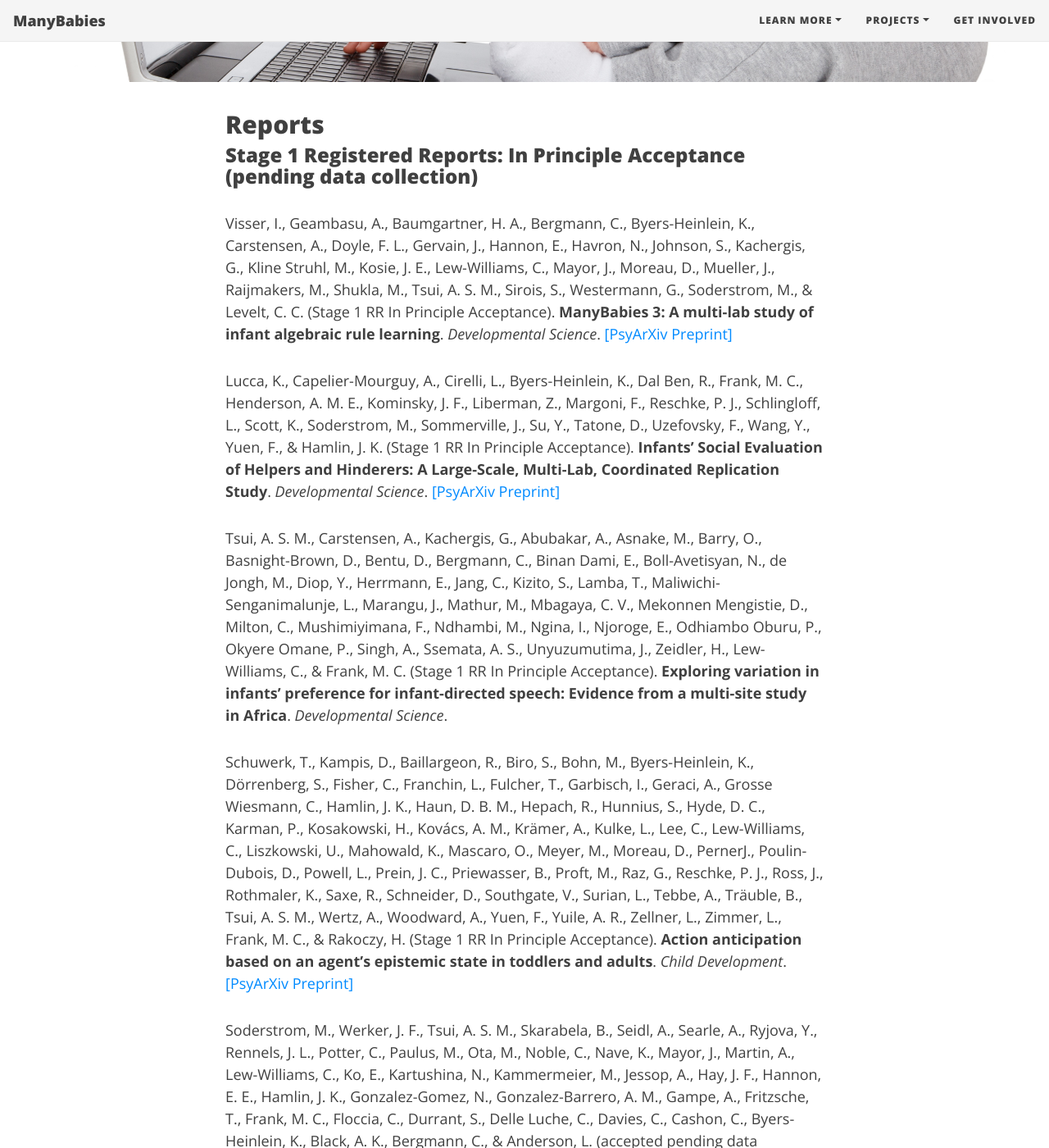
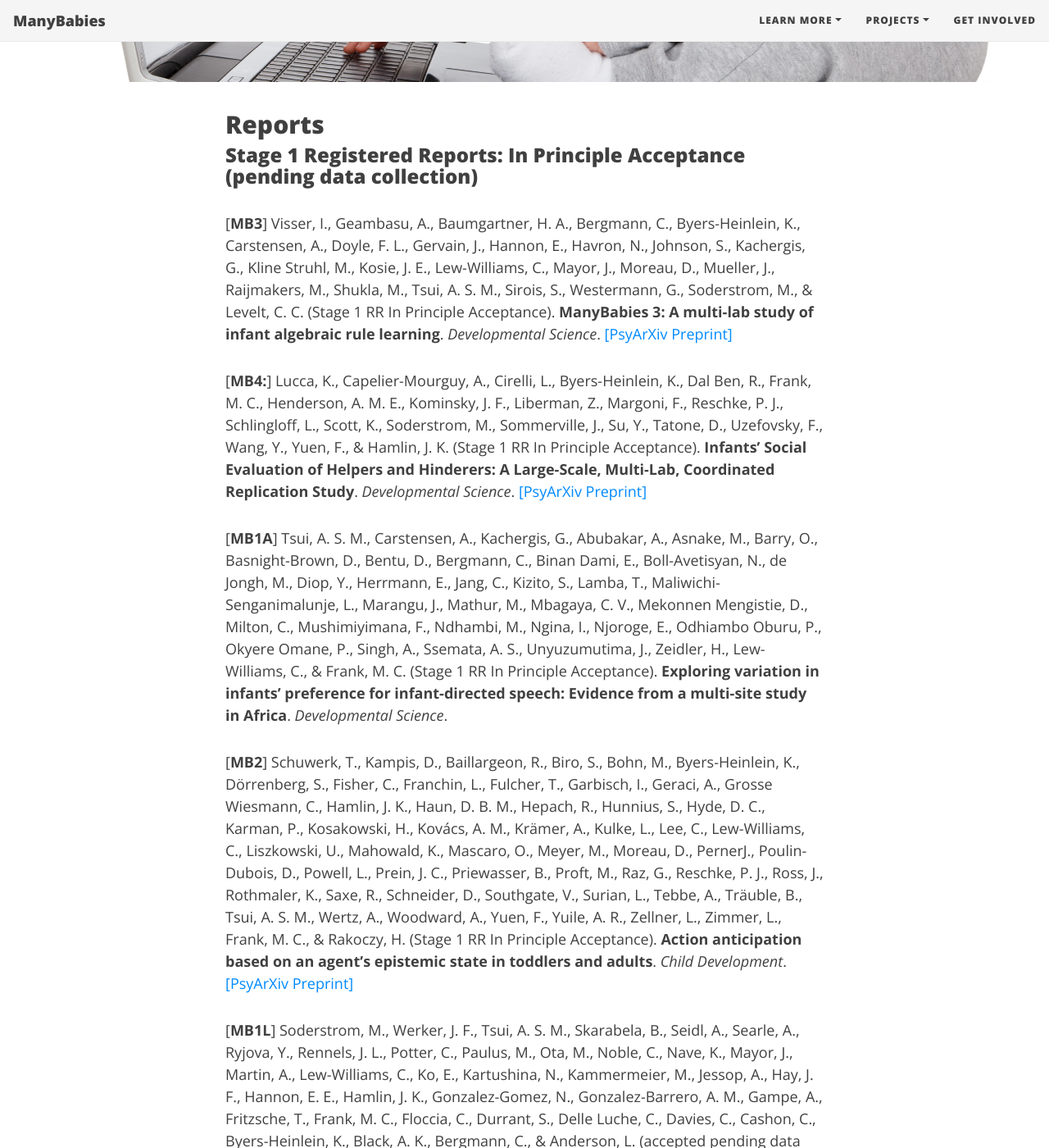
Before and after one commit to manybabies/manybabies.github.io, a Jekyll site: the page built from publications.md, in a window 1280 px wide and 1400 px high, scrolled down 387 px. Shown: the whole window at 82% size. Built offline with Jekyll 4.4.1, drawn with Linux system fonts in a browser that asks for light colours; nearby versions of some CDN libraries; some web fonts are replaced; some of the changed text lies outside the part shown.

Commit message:
Update publications.md

```diff
--- a/publications.md
+++ b/publications.md
@@ -15,27 +15,27 @@
 ## Reports
 
 ### Stage 1 Registered Reports: In Principle Acceptance (pending data collection)
-Visser, I., Geambasu, A., Baumgartner, H. A., Bergmann, C., Byers-Heinlein, K., Carstensen, A., Doyle, F. L., Gervain, J., Hannon, E., Havron, N., Johnson, S., Kachergis, G., Kline Struhl, M., Kosie, J. E., Lew-Williams, C., Mayor, J., Moreau, D., Mueller, J., Raijmakers, M., Shukla, M., Tsui, A. S. M., Sirois, S., Westermann, G., Soderstrom, M., & Levelt, C. C. (Stage 1 RR In Principle Acceptance). **ManyBabies 3: A multi-lab study of infant algebraic rule learning**. _Developmental Science_. [[PsyArXiv Preprint]](https://psyarxiv.com/aex7v/)
+[**MB3**] Visser, I., Geambasu, A., Baumgartner, H. A., Bergmann, C., Byers-Heinlein, K., Carstensen, A., Doyle, F. L., Gervain, J., Hannon, E., Havron, N., Johnson, S., Kachergis, G., Kline Struhl, M., Kosie, J. E., Lew-Williams, C., Mayor, J., Moreau, D., Mueller, J., Raijmakers, M., Shukla, M., Tsui, A. S. M., Sirois, S., Westermann, G., Soderstrom, M., & Levelt, C. C. (Stage 1 RR In Principle Acceptance). **ManyBabies 3: A multi-lab study of infant algebraic rule learning**. _Developmental Science_. [[PsyArXiv Preprint]](https://psyarxiv.com/aex7v/)
 
-Lucca, K., Capelier-Mourguy, A., Cirelli, L., Byers-Heinlein, K., Dal Ben, R., Frank, M. C., Henderson, A. M. E., Kominsky, J. F., Liberman, Z., Margoni, F., Reschke, P. J., Schlingloff, L., Scott, K., Soderstrom, M., Sommerville, J., Su, Y., Tatone, D., Uzefovsky, F., Wang, Y., Yuen, F., & Hamlin, J. K. (Stage 1 RR In Principle Acceptance). **Infants’ Social Evaluation of Helpers and Hinderers: A Large-Scale, Multi-Lab, Coordinated Replication Study**. _Developmental Science_. [[PsyArXiv Preprint]](https://psyarxiv.com/qhxkm)
+[**MB4:**] Lucca, K., Capelier-Mourguy, A., Cirelli, L., Byers-Heinlein, K., Dal Ben, R., Frank, M. C., Henderson, A. M. E., Kominsky, J. F., Liberman, Z., Margoni, F., Reschke, P. J., Schlingloff, L., Scott, K., Soderstrom, M., Sommerville, J., Su, Y., Tatone, D., Uzefovsky, F., Wang, Y., Yuen, F., & Hamlin, J. K. (Stage 1 RR In Principle Acceptance). **Infants’ Social Evaluation of Helpers and Hinderers: A Large-Scale, Multi-Lab, Coordinated Replication Study**. _Developmental Science_. [[PsyArXiv Preprint]](https://psyarxiv.com/qhxkm)
 
-Tsui, A. S. M., Carstensen, A., Kachergis, G., Abubakar, A., Asnake, M., Barry, O., Basnight-Brown, D., Bentu, D., Bergmann, C., Binan Dami, E., Boll-Avetisyan, N., de Jongh, M., Diop, Y., Herrmann, E., Jang, C., Kizito, S., Lamba, T., Maliwichi-Senganimalunje, L., Marangu, J., Mathur, M., Mbagaya, C. V., Mekonnen Mengistie, D., Milton, C., Mushimiyimana, F., Ndhambi, M., Ngina, I., Njoroge, E., Odhiambo Oburu, P., Okyere Omane, P., Singh, A., Ssemata, A. S., Unyuzumutima, J., Zeidler, H., Lew-Williams, C., & Frank, M. C. (Stage 1 RR In Principle Acceptance). **Exploring variation in infants’ preference for infant-directed speech: Evidence from a multi-site study in Africa**. _Developmental Science_.
+[**MB1A**] Tsui, A. S. M., Carstensen, A., Kachergis, G., Abubakar, A., Asnake, M., Barry, O., Basnight-Brown, D., Bentu, D., Bergmann, C., Binan Dami, E., Boll-Avetisyan, N., de Jongh, M., Diop, Y., Herrmann, E., Jang, C., Kizito, S., Lamba, T., Maliwichi-Senganimalunje, L., Marangu, J., Mathur, M., Mbagaya, C. V., Mekonnen Mengistie, D., Milton, C., Mushimiyimana, F., Ndhambi, M., Ngina, I., Njoroge, E., Odhiambo Oburu, P., Okyere Omane, P., Singh, A., Ssemata, A. S., Unyuzumutima, J., Zeidler, H., Lew-Williams, C., & Frank, M. C. (Stage 1 RR In Principle Acceptance). **Exploring variation in infants’ preference for infant-directed speech: Evidence from a multi-site study in Africa**. _Developmental Science_.
 
-Schuwerk, T., Kampis, D., Baillargeon, R., Biro, S., Bohn, M., Byers-Heinlein, K., Dörrenberg, S., Fisher, C., Franchin, L., Fulcher, T., Garbisch, I., Geraci, A., Grosse Wiesmann, C., Hamlin, J. K., Haun, D. B. M., Hepach, R., Hunnius, S., Hyde, D. C., Karman, P., Kosakowski, H., Kovács, A. M., Krämer, A., Kulke, L., Lee, C., Lew-Williams, C., Liszkowski, U., Mahowald, K., Mascaro, O., Meyer, M., Moreau, D., PernerJ., Poulin-Dubois, D., Powell, L., Prein, J. C., Priewasser, B., Proft, M., Raz, G., Reschke, P. J., Ross, J., Rothmaler, K., Saxe, R., Schneider, D., Southgate, V., Surian, L., Tebbe, A., Träuble, B., Tsui, A. S. M., Wertz, A., Woodward, A., Yuen, F., Yuile, A. R., Zellner, L., Zimmer, L., Frank, M. C., & Rakoczy, H. (Stage 1 RR In Principle Acceptance). **Action anticipation based on an agent's epistemic state in toddlers and adults**. _Child Development_. [[PsyArXiv Preprint]](https://psyarxiv.com/x4jbm/)
+[**MB2**] Schuwerk, T., Kampis, D., Baillargeon, R., Biro, S., Bohn, M., Byers-Heinlein, K., Dörrenberg, S., Fisher, C., Franchin, L., Fulcher, T., Garbisch, I., Geraci, A., Grosse Wiesmann, C., Hamlin, J. K., Haun, D. B. M., Hepach, R., Hunnius, S., Hyde, D. C., Karman, P., Kosakowski, H., Kovács, A. M., Krämer, A., Kulke, L., Lee, C., Lew-Williams, C., Liszkowski, U., Mahowald, K., Mascaro, O., Meyer, M., Moreau, D., PernerJ., Poulin-Dubois, D., Powell, L., Prein, J. C., Priewasser, B., Proft, M., Raz, G., Reschke, P. J., Ross, J., Rothmaler, K., Saxe, R., Schneider, D., Southgate, V., Surian, L., Tebbe, A., Träuble, B., Tsui, A. S. M., Wertz, A., Woodward, A., Yuen, F., Yuile, A. R., Zellner, L., Zimmer, L., Frank, M. C., & Rakoczy, H. (Stage 1 RR In Principle Acceptance). **Action anticipation based on an agent's epistemic state in toddlers and adults**. _Child Development_. [[PsyArXiv Preprint]](https://psyarxiv.com/x4jbm/)
 
-Soderstrom, M., Werker, J. F., Tsui, A. S. M., Skarabela, B., Seidl, A., Searle, A., Ryjova, Y., Rennels, J. L., Potter, C., Paulus, M., Ota, M., Noble, C., Nave, K., Mayor, J., Martin, A., Lew-Williams, C., Ko, E., Kartushina, N., Kammermeier, M., Jessop, A., Hay, J. F., Hannon, E. E., Hamlin, J. K., Gonzalez-Gomez, N., Gonzalez-Barrero, A. M., Gampe, A., Fritzsche, T., Frank, M. C., Floccia, C., Durrant, S., Delle Luche, C., Davies, C., Cashon, C., Byers-Heinlein, K., Black, A. K., Bergmann, C., & Anderson, L. (accepted pending data collection). **Testing the Relationship Between Preferences for Infant-Directed Speech and Vocabulary Development: A Multi-Lab Study**. _Journal of Child Language_. [[Preprint]](https://docs.google.com/document/d/1CbLIEsJkQUctAW8a0VgW59hNMHGwyzSXkhWSFzlQYFE/edit?usp=sharing)
+[**MB1L**] Soderstrom, M., Werker, J. F., Tsui, A. S. M., Skarabela, B., Seidl, A., Searle, A., Ryjova, Y., Rennels, J. L., Potter, C., Paulus, M., Ota, M., Noble, C., Nave, K., Mayor, J., Martin, A., Lew-Williams, C., Ko, E., Kartushina, N., Kammermeier, M., Jessop, A., Hay, J. F., Hannon, E. E., Hamlin, J. K., Gonzalez-Gomez, N., Gonzalez-Barrero, A. M., Gampe, A., Fritzsche, T., Frank, M. C., Floccia, C., Durrant, S., Delle Luche, C., Davies, C., Cashon, C., Byers-Heinlein, K., Black, A. K., Bergmann, C., & Anderson, L. (accepted pending data collection). **Testing the Relationship Between Preferences for Infant-Directed Speech and Vocabulary Development: A Multi-Lab Study**. _Journal of Child Language_. [[Preprint]](https://docs.google.com/document/d/1CbLIEsJkQUctAW8a0VgW59hNMHGwyzSXkhWSFzlQYFE/edit?usp=sharing)
 
 ***
 ### Published
 Visser, I., Bergmann, C., Byers-Heinlein, K., Dal Ben, R., Duch, W., Forbes, S., Franchin, L., Frank, M. C., Geraci, A., Hamlin, J. K., Kaldy, Z., Kulke, L., Laverty, C., Lew-Williams, C., Mateu, V., Mayor, J., Moreau, D., Nomikou, I., Schuwerk, T., Simpson, E. A., Singh, L., Soderstrom, M., Sullivan, J., van den Heuvel, M. I., Westermann, G., Yamada, Y., Zaadnoordijk, L., & Zettersten, M. (2022). **Improving the generalizability of infant psychological research: The ManyBabies model (Commentary)**. _Behavioral and Brain Sciences_. [doi:10.1017/S0140525X21000455](https://doi.org/10.1017/S0140525X21000455) [[PsyArXiv Preprint]](https://psyarxiv.com/8vwbf)
 
-Byers-Heinlein, Tsui, A. S. M., Bergmann, C., Black, A. K., Brown, A., Carbajal,  M. J., Durrant, S., Fennell, C. T., Fiévet, A.,  Frank, M. C., Gampe, A., Gervain, J., Gonzalez-Gomez, N., Hamlin, J. K., Havron, N., Hernik, M., Kerr, S., Killam, H., Klassen, K., Kosie, J. E., Kovács, A. M., Lew-Williams, C., Liu, L., Mani, N., Marino, C., Mastroberardino, M., Mateu, V., Noble, C., Orena, A. J., Polka, L., Potter, C. E., Schreiner, M. S., Singh, L., Soderstrom, M., Sundara, M., Waddell, C., Werker, J. F., Wermelinger, S. (2021). **A multi-lab study of bilingual infants: Exploring the preference for infant-directed speech**. _Advances in Methods and Practices in Psychological Science_. [doi:10.1177/2515245920974622](https://doi.org/10.1177/2515245920974622). [[PsyArXiv PrePrint]](https://psyarxiv.com/sqh9d/)
+[**MB1B**] Byers-Heinlein, Tsui, A. S. M., Bergmann, C., Black, A. K., Brown, A., Carbajal,  M. J., Durrant, S., Fennell, C. T., Fiévet, A.,  Frank, M. C., Gampe, A., Gervain, J., Gonzalez-Gomez, N., Hamlin, J. K., Havron, N., Hernik, M., Kerr, S., Killam, H., Klassen, K., Kosie, J. E., Kovács, A. M., Lew-Williams, C., Liu, L., Mani, N., Marino, C., Mastroberardino, M., Mateu, V., Noble, C., Orena, A. J., Polka, L., Potter, C. E., Schreiner, M. S., Singh, L., Soderstrom, M., Sundara, M., Waddell, C., Werker, J. F., Wermelinger, S. (2021). **A multi-lab study of bilingual infants: Exploring the preference for infant-directed speech**. _Advances in Methods and Practices in Psychological Science_. [doi:10.1177/2515245920974622](https://doi.org/10.1177/2515245920974622). [[PsyArXiv PrePrint]](https://psyarxiv.com/sqh9d/)
 
 Byers-Heinlein, K., Bergmann, C., Davies, C., Frank, M. C., Hamlin, J. K., Kline, M., Kominsky, J. F., Kosie, J. E., Lew-Williams, C., Liu, L., Mastroberardino, M., Singh, L., Waddell, C. P. G., Zettersten, M., & Soderstrom, M. (2020). **Building a collaborative Psychological Science: Lessons from ManyBabies 1**. _Canadian Psychology_. [doi:10.1037/cap0000216](https://doi.org/10.1037/cap0000216) [[PsyArXiv PrePrint]](https://psyarxiv.com/dmhk2/)
 
-Byers-Heinlein, K., Tsui, R. K. Y., van Renswoude, D., Black, A. K., Barr, R., Brown, A., Colomer, M., Durrant, S., Gampe, A., Gonzalez-Gomez, N., Hay, J. F., Hernik, M., Jartó, M., Kovács, A. M., Laoun-Rubenstein, A., Lew-Williams, C., Liszkowski, U., Liu, L., Noble, C., Potter, C. E., Rocha-Hidalgo, J., Sebastian-Galles, N., Soderstrom, M., Visser, I., Waddell, C., Wermelinger, S., & Singh, L. (2020). **The development of gaze following in monolingual and bilingual infants: A multi-lab study**. _Infancy_. [doi:10.1111/infa.12360](https://doi.org/10.1111/infa.12360) [[PsyArXiv Preprint]](https://doi.org/10.31234/osf.io/sgfhv)
+[**MB1G**] Byers-Heinlein, K., Tsui, R. K. Y., van Renswoude, D., Black, A. K., Barr, R., Brown, A., Colomer, M., Durrant, S., Gampe, A., Gonzalez-Gomez, N., Hay, J. F., Hernik, M., Jartó, M., Kovács, A. M., Laoun-Rubenstein, A., Lew-Williams, C., Liszkowski, U., Liu, L., Noble, C., Potter, C. E., Rocha-Hidalgo, J., Sebastian-Galles, N., Soderstrom, M., Visser, I., Waddell, C., Wermelinger, S., & Singh, L. (2020). **The development of gaze following in monolingual and bilingual infants: A multi-lab study**. _Infancy_. [doi:10.1111/infa.12360](https://doi.org/10.1111/infa.12360) [[PsyArXiv Preprint]](https://doi.org/10.31234/osf.io/sgfhv)
 
-ManyBabies Consortium (2020). **Quantifying sources of variability in infancy research using the infant-directed speech preference**. _Advances in Methods and Practices in Psychological Science_. [doi:10.1177/2515245919900809](https://doi.org/10.1177/2515245919900809) [[PsyArXiv Preprint]](https://psyarxiv.com/s98ab)
+[**MB1**] ManyBabies Consortium (2020). **Quantifying sources of variability in infancy research using the infant-directed speech preference**. _Advances in Methods and Practices in Psychological Science_. [doi:10.1177/2515245919900809](https://doi.org/10.1177/2515245919900809) [[PsyArXiv Preprint]](https://psyarxiv.com/s98ab)
 
 Frank, M. C., Bergelson, E., Bergmann, C., Cristia, A., Floccia, C., Gervain, J., Hamlin, J. K., Hannon, E. E., Kline, M., Levelt, C., Lew-Williams, C., Nazzi, T., Panneton, R., Rabagliati, H., Soderstrom, M., Sullivan, J., Waxman, S., & Yurovsky, D. (2017). **A collaborative approach to infant research: Promoting reproducibility, best practices, and theory-building**. _Infancy_. [doi:10.1111/infa.12182](https://doi.org/10.1111/infa.12182) [[PsyArXiv Preprint]](https://osf.io/27b43/)
 
```
